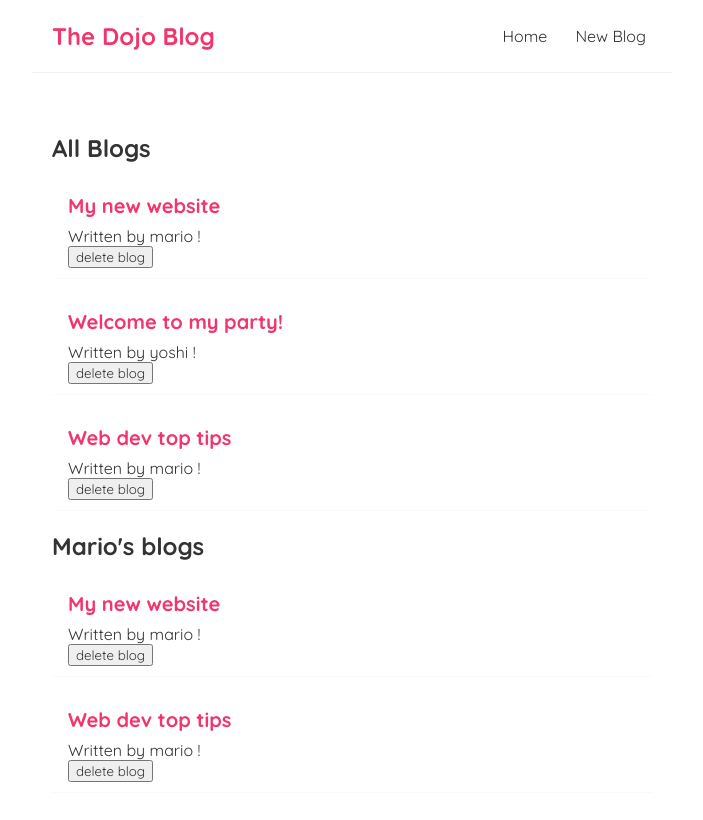
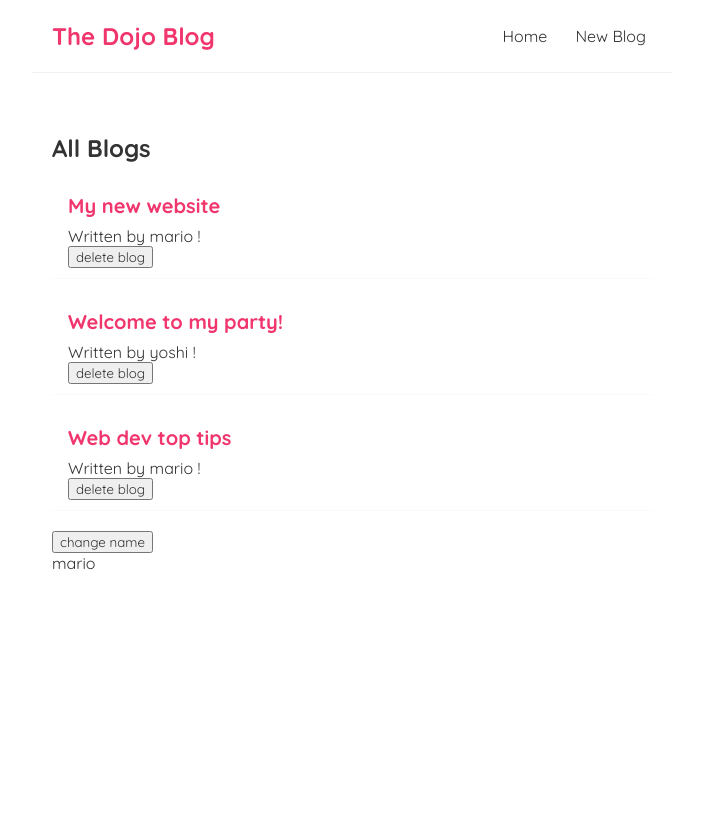
Before and after one commit to alexu101/Learning-React, a React (Create React App) app in the folder React project code along - NET Ninja/dojo-blog/: page / in a window 1280 px wide. Shown: the top 820 px of the page, without its empty margins (288-991 px from the left). Built offline with nearby package versions, Linux system fonts and the light colour scheme.

Commit message:
useEffect hook and its dependencies array

```diff
--- a/React project code along - NET Ninja/dojo-blog/src/Homepage.js
+++ b/React project code along - NET Ninja/dojo-blog/src/Homepage.js
@@ -1,4 +1,4 @@
-import { useState } from 'react';
+import { useState, useEffect } from 'react';
 import BlogList from './BlogList';
 
 const Homepage = () => {
@@ -24,15 +24,23 @@
         }
     ]);
 
+    const [name, setName] = useState('mario');
+
     const handleDelete = function (id) {
         const newBlogs = blogs.filter(blog => id != blog.id);
         setBlogs(newBlogs);
     }
 
+    useEffect(() => {
+        console.log('use effect ran');
+        console.log(blogs);
+    }, [name]);
+
     return (
         <div className="home">
             <BlogList blogs={blogs} title={'All Blogs'} handleDelete={handleDelete} />
-            <BlogList blogs={blogs.filter((blog) => blog.author === 'mario')} title={`Mario's blogs`} />
+            <button onClick={() => setName('luigi')}>change name</button>
+            <p>{name}</p>
         </div>
     );
 }
```
